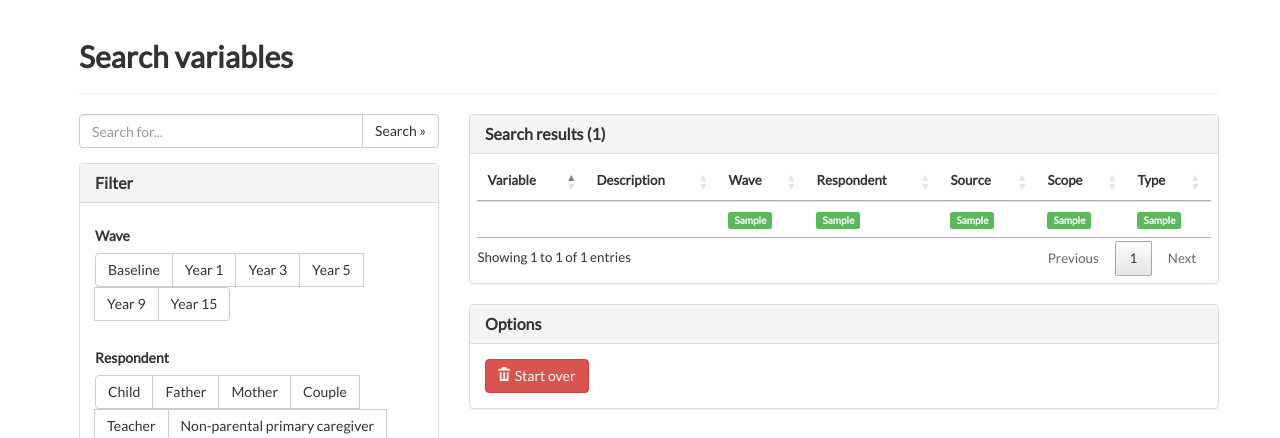
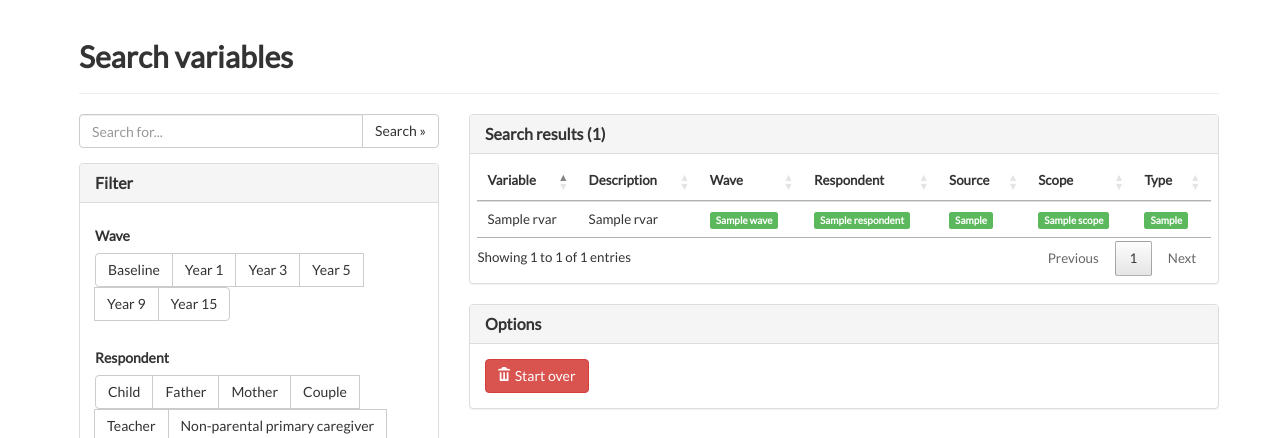
Before and after one commit to fragilefamilieschallenge/metadata_app, a Flask app: template templates/search.html in a window 1280 px wide. Shown: the part 52-490 px from the top of the page. Run offline with Flask 2, Linux system fonts and the light colour scheme; tables that the repository leaves empty hold one stand-in row (values such as "Sample post"); the template is opened without the code that fills it: values that come from a table or form of the project are taken from there, most other values are stand-ins (such as "Sample title", 1, 10 or a date in 2020); some libraries are stand-ins or nearby versions.

Commit message:
First pass at ORM port of search interface

```diff
--- a/application.py
+++ b/application.py
@@ -150,64 +150,48 @@ def load_db():
 
 ## User views ##
 
+valid_filters = {"wave": ["1", "2", "3", "4", "5", "6"],
+                 "respondent": ["k", "f", "m", "q", "t", "n", "d", "e", "h", "o", "r", "s", "u"],
+                 "data_source": ["questionnaire", "constructed", "weight", "idnum"],
+                 "scope": ["2", "18", "19", "20"],
+                 "data_type": ["bin", "uc", "oc", "cont", "string"]}
+
+def filter_x(query_obj, field, domain):
+    # Construct argument to filter for each value in domain
+    for d in domain:
+        filt = 'eval("Variable.{}") == "{}"'.format(field, d)
+        query_obj = query_obj.filter(eval(filt))
+
+    # Return modified query
+    return query_obj
+
 @application.route('/variables', methods=['GET', 'POST'])
 def search():
     results = None
     constraints = None
     search_query = None
     if request.method == "POST":
-        print request.form.items()
-        # search_query = request.form["variable-search"]
-        #
-        # # Set filtering constraints
-        # constraints = dict()
-        # constraints["wave"] = request.form.getlist("wave") if "wave" in request.form.keys() else ["1", "2", "3", "4", "5", "6"]
-        # constraints["respondent"] = request.form.getlist("respondent") if "respondent" in request.form.keys() else ["k", "f", "m", "q", "t", "n", "d", "e", "h", "o", "r", "s", "u"]
-        # constraints["data_source"] = request.form.getlist("data_source") if "data_source" in request.form.keys() else ["questionnaire", "constructed", "weight", "idnum"]
-        # constraints["scope"] = request.form.getlist("scope") if "scope" in request.form.keys() else ["2", "18", "19", "20"]
-        # constraints["data_type"] = request.form.getlist("data_type") if "data_type" in request.form.keys() else ["bin", "uc", "oc", "cont", "string"]
-        #
-        # # Find results matching search string
-        # if len(request.form["variable-search"]) > 0 or len(request.form.keys()) > 0:
-        #     results = Variable.query.filter_by()
-        #     q = """SELECT *
-        #            FROM (SELECT DISTINCT new_name
-        #                  FROM variable
-        #                  WHERE ((new_name LIKE CONCAT('%%','%s','%%'))
-        #                      OR (varlab LIKE CONCAT('%%','%s','%%')))
-        #                  UNION ALL
-        #                  SELECT DISTINCT new_name
-        #                  FROM response
-        #                  WHERE label LIKE CONCAT('%%','%s','%%')) q
-        #            LEFT JOIN variable v
-        #            ON q.new_name = v.new_name
-        #            WHERE wave IN %s
-        #            AND respondent IN %s
-        #            AND data_source IN %s
-        #            AND scope IN %s
-        #            AND data_type IN %s;
-        #            """ % (request.form["variable-search"],
-        #                   request.form["variable-search"],
-        #                   request.form["variable-search"],
-        #                   repr(constraints["wave"]).replace("[", "(").replace("]", ")").replace("u'", "'"),
-        #                   repr(constraints["respondent"]).replace("[", "(").replace("]", ")").replace("u'", "'"),
-        #                   repr(constraints["data_source"]).replace("[", "(").replace("]", ")").replace("u'", "'"),
-        #                   repr(constraints["scope"]).replace("[", "(").replace("]", ")").replace("u'", "'"),
-        #                   repr(constraints["data_type"]).replace("[", "(").replace("]", ")").replace("u'", "'"))
-        #     results = query(db, q, fetchall=True)
-        #
-        #     # for result in results:
-        #     #   for key in result.keys()
-        #     #       if key = "wave":
-        #     #           if result[key] = 1:
-        #     #
-        #
+        qobj = Variable.query
+
+        # Filter by search query
+        search_query = request.form["variable-search"]
+        if len(search_query) > 0:
+            qobj = qobj.filter(Variable.label.like('%{}%'.format(search_query)))
+
+        # Filter by fields
+        constraints = dict()
+        for field in set(valid_filters.keys()).intersection(request.form.keys()):
+            qobj = filter_x(qobj, field, request.form.getlist(field))
+            constraints[field] = request.form.getlist(field)
+
+        # Get all matches
+        results = qobj.all()
+
         #     # Log query
         #     print "\n Session ID: %s" % request.cookies["session"]
         #     print "Searched for: %s" % request.form["variable-search"]
         #     print "Filters: %s \n" % repr(constraints)
         #     application.logger.info("Searched: %s" % q)
-        pass
     else:
         # Log that we're starting a new search
         # print "\n Session ID: %s" % request.cookies["session"]
--- a/templates/search.html
+++ b/templates/search.html
@@ -106,6 +106,7 @@
 
             </div>
             <div class="col-md-8">
+
                 {% if results %}
 
                 <!-- Display search results -->
@@ -129,8 +130,8 @@
                             <tbody>
                                 {% for rvar in results %}
                                 <tr>
-                                    <td><a href="{{ url_for('var_page', new_name = rvar.new_name) }}">{{rvar.new_name}}</a></td>
-                                    <td>{{rvar.varlab}}</td>
+                                    <td>{{rvar.name}}</td>
+                                    <td>{{rvar.label}}</td>
                                     <td><span class="label label-success">{{rvar.wave}}</span></td>
                                     <td><span class="label label-success">{{rvar.respondent}}</span></td>
                                     <td><span class="label label-success">{{rvar.data_source}}</span></td>
@@ -143,7 +144,7 @@
                     </div>
                 </div>
 
-                <!-- Manipulate results (reset, copy)-->
+                <!-- Manipulate results (reset, copy, export)-->
                 <div class="panel panel-default">
                     <div class="panel-heading">
                         <h4 class="panel-title">Options</h4>
```
